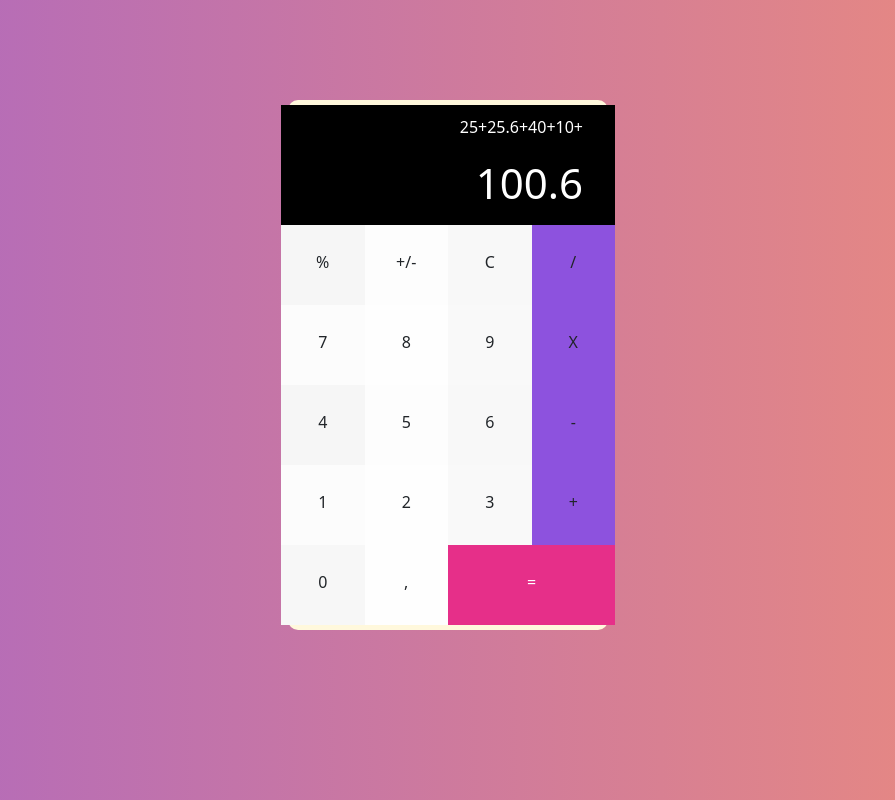
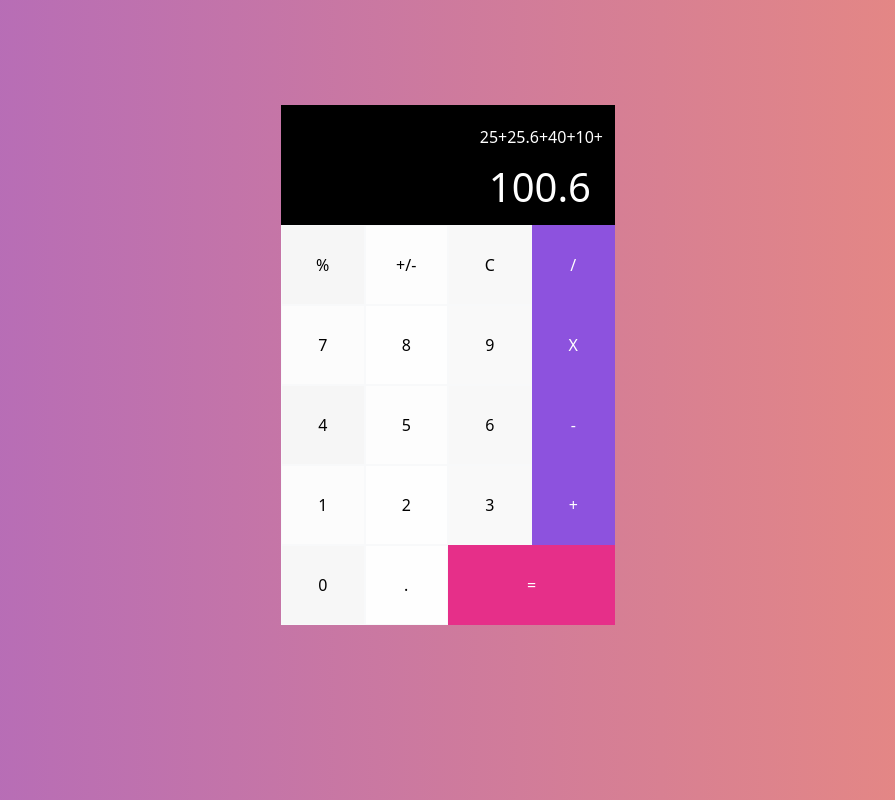
Before and after one commit to banjnet/html-css, a plain HTML site: page index.html in a window 1280 px wide. Shown: the whole page, without its empty margins (192-1087 px from the left). Drawn offline with Linux system fonts and the light colour scheme.

Commit message:
Refactored the codebase

```diff
--- a/index.html
+++ b/index.html
@@ -9,83 +9,85 @@
 </head>
 <body class="body">
 
-    <div class="container">
+  <div class="container bg-transparent">
 
-<div class="row blackDiv">
-    <div class="fig">25+25.6+40+10+</div>
-    <div class="fig2">100.6</div>
+    <header class="row blackDiv">
+      <div class="col-12 fig">25+25.6+40+10+</div>
+      <div class="col-12 fig2">
+        <input type="text" class="form-control bg-transparent align-items-right" value=100.6 />
+      </div>
+    </header>
+
+    <div class="row">
+      <button class="btn btn-light col-sm-3 boxf6">
+        %
+      </button>
+      <button class="btn btn-light col-sm-3 boxfd align-middle">
+        +/-
+      </button>
+      <button class="btn btn-light col-sm-3 boxf8">
+        C
+      </button>
+      <button class="btn col-sm-3 boxpurple">
+        /
+      </button>
     </div>
 
     <div class="row">
-    <div class="col-sm-3 boxf6">
-      %
-    </div>
-    <div class="col-sm-3 boxfd align-middle">
-      +/-
-    </div>
-    <div class="col-sm-3 boxf8">
-      C
-    </div>
-    <div class="col-sm-3 boxpurple">
-        /
-      </div>
+      <button class="btn btn-light col-sm boxfc">
+        7
+      </button>
+      <button class="btn btn-light col-sm boxfe">
+        8
+      </button>
+      <button class="btn btn-light col-sm boxf9">
+        9
+      </button>
+      <button class="btn col-sm boxpurple">
+        X
+      </button>
     </div>
 
     <div class="row">
-    <div class="col-sm boxfc">
-    7
-    </div>
-    <div class="col-sm boxfe">
-      8
-    </div>
-    <div class="col-sm boxf9">
-      9
-    </div>
-    <div class="col-sm boxpurple">
-        X
-      </div>
+      <button class="btn btn-light col-sm-3 boxf6 text-center">
+        4
+      </button>
+      <button class="btn btn-light col-sm-3 boxfd">
+        5
+      </button>
+      <button class="btn btn-light col-sm-3 boxf8">
+        6
+      </button>
+      <button class="btn col-sm-3 boxpurple">
+        -
+      </button>
     </div>
 
     <div class="row">
-    <div class="col-sm-3 boxf6 text-center">
-     4
-    </div>
-    <div class="col-sm-3 boxfd">
-      5
-    </div>
-    <div class="col-sm-3 boxf8">
-      6
-    </div>
-    <div class="col-sm-3 boxpurple">
-        -
-      </div>
+      <button class="btn btn-light col-sm boxfc">
+        1
+      </button>
+      <button class="btn btn-light col-sm boxfe">
+        2
+      </button>
+      <button class="btn btn-light col-sm boxf9">
+        3
+      </button>
+      <button class="btn col-sm boxpurple">
+        +
+      </button>
     </div>
 
     <div class="row">
-    <div class="col-sm boxfc">
-     1
-    </div>
-    <div class="col-sm boxfe">
-      2
-    </div>
-    <div class="col-sm boxf9">
-      3
-    </div>
-    <div class="col-sm boxpurple">
-        +
-      </div>
-  </div>
-
-  <div class="row">
-    <div class="col-md-3 boxf7">
+      <button class="btn btn-light col-md-3 boxf7">
         0
-    </div>
-    <div class="col-md-3 boxfe">
-      ,
-    </div>
-    <div class="col-md-6 boxp">
+      </button>
+      <button class="btn btn-light btn btn-light col-md-3 boxfe">
+        .
+      </button>
+      <button class="btn border-radius-0 col-md-6 boxp">
         =
-    </div>
+      </button>
     </div>
 
 
--- a/style.css
+++ b/style.css
@@ -13,14 +13,11 @@
     border: tomato 1px;
     border-radius: 10px;
     padding: 5px;
-
 }
 
 
-}
+
 .fig{
-    background-color: yellow;
-    color: #ED8C7B;
     font-size: 16px;
     text-align: right;
     height: auto;
@@ -33,24 +30,46 @@
     font-size: 42px;
     text-align: right;
 }
+
 .blackDiv{
     background-color: black;
     color: white;
     height: 120px;
     width: auto;
     padding-top: 10px;
-    padding-right: 20px;
     text-align: right;
 }
+.blackDiv input{
+    background-color: black;
+    text-align: right;
+    font-size: 40px;
+    color: white;
+    border: 0px
+}
 
-.boxf6 {background-color: #f6f6f6; height: 80px; font-size: 16px; text-align: center; padding: 25px 0;}
-.boxf3 {background-color: #F3F3F3; height: 80px; font-size: 16px; text-align: center; padding: 25px 0;}
-.boxf5 {background-color: #F5F5F5; height: 80px; font-size: 16px; text-align: center; padding: 25px 0;}
-.boxfc {background-color: #FcFcFc; height: 80px; font-size: 16px; text-align: center; padding: 25px 0;}
-.boxfd {background-color: #FdFdFd; height: 80px; font-size: 16px; text-align: center; padding: 25px 0;}
-.boxfe {background-color: #FeFeFe; height: 80px; font-size: 16px; text-align: center; padding: 25px 0;}
-.boxf7 {background-color: #F7F7F7; height: 80px; font-size: 16px; text-align: center; padding: 25px 0;}
-.boxf8 {background-color: #F8F8F8; height: 80px; font-size: 16px; text-align: center; padding: 25px 0;}
-.boxf9 {background-color: #F9F9F9; height: 80px; font-size: 16px; text-align: center; padding: 25px 0;}
-.boxp {background-color: #E62F89; height: 80px; font-size: 16px; text-align: center; padding: 25px 0; color: white; }
-.boxpurple {background-color: #8D52DE; height: 80px; font-size: 16px; text-align: center; padding: 25px 0;}
+input[type="text"]:focus{
+    border: none;
+    box-shadow: none;
+    outline: 0 none;
+    color: white;
+}
+.boxf6, .boxf3, .boxf5, .boxfc, .boxfd, .boxfe, .boxf7, .boxf8, .boxf9, .boxp, .boxpurple {
+    height: 80px;
+    font-size: 16px;
+    text-align: center;
+    padding: 25px 0;
+    border-radius: 0;
+    outline: 0px;
+}
+
+.boxf6 {background-color: #f6f6f6;}
+.boxf3 {background-color: #F3F3F3;}
+.boxf5 {background-color: #F5F5F5;}
+.boxfc {background-color: #FcFcFc;}
+.boxfd {background-color: #FdFdFd;}
+.boxfe {background-color: #FeFeFe;}
+.boxf7 {background-color: #F7F7F7;}
+.boxf8 {background-color: #F8F8F8;}
+.boxf9 {background-color: #F9F9F9;}
+.boxp {background-color: #E62F89; color: white; }
+.boxpurple {background-color: #8D52DE; color: white;}
```
Lines whose indentation alone changed are shown as unchanged.
